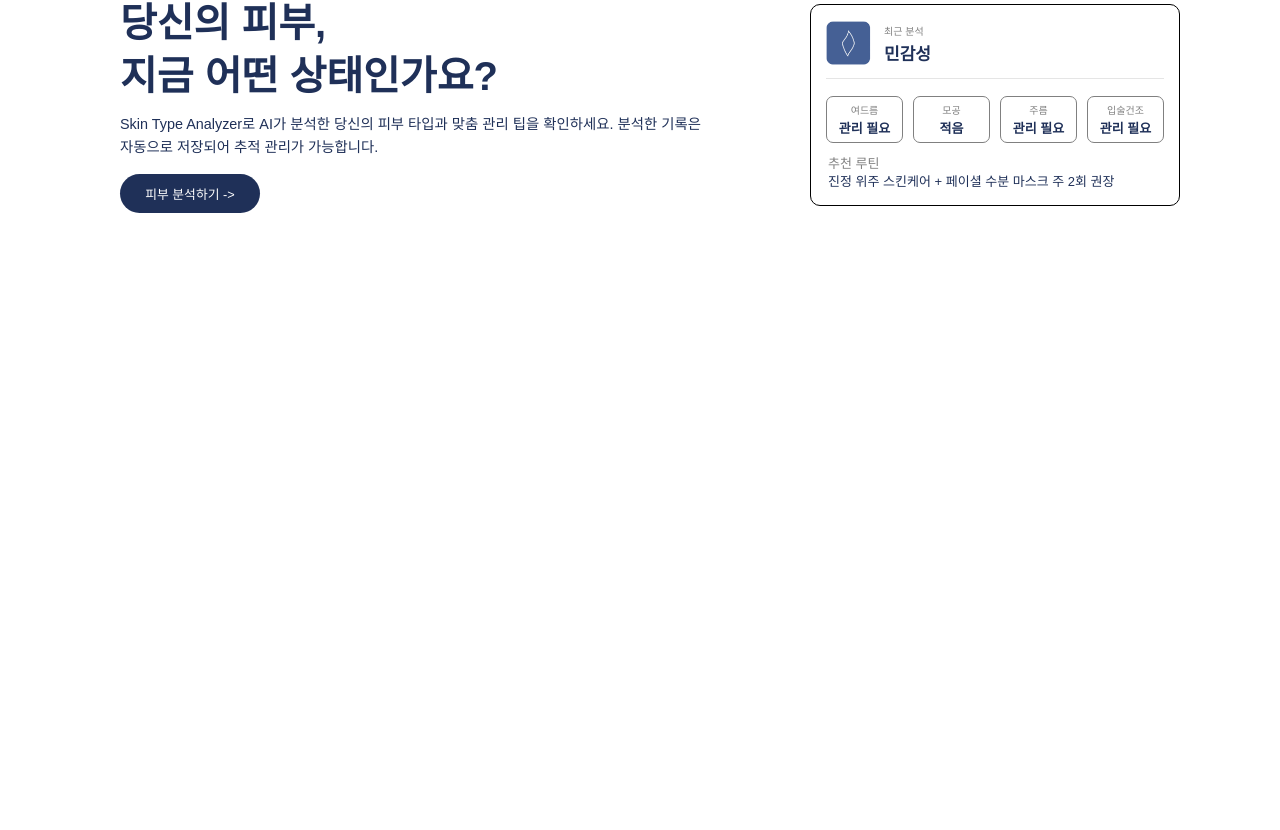
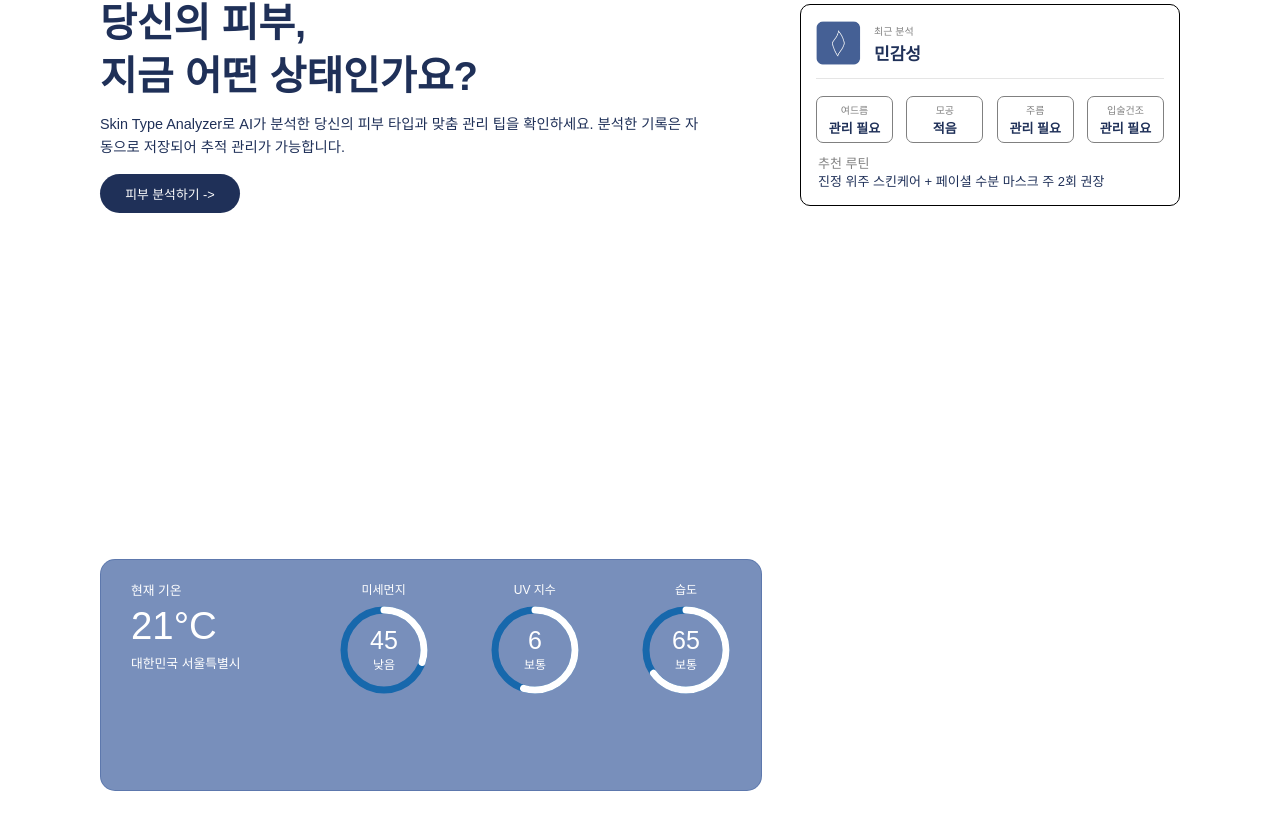
Before and after one commit to tab-captains/RE-Skin-fe, a React (Vite) app: page / in a window 1280 px wide. Shown: the part 260-1090 px from the top of the page. Before the commit the page ends 800 px from the top, so only its background shows below. Built offline with nearby package versions, Linux system fonts and the light colour scheme.

Commit message:
design: 날씨 컴포넌트 UI 구성

```diff
--- a/src/features/common/colors.js
+++ b/src/features/common/colors.js
@@ -4,6 +4,7 @@ const colors= {
   point:"#1768AC",
   profile:"#446095",
   background: "#FFFFFF",
+  weather: "rgba(87, 115, 170, 0.8)",
   box:"#EBEEF2",
   logo:"#FFFFFF"
 };
--- /dev/null
+++ b/src/features/main/components/BottomSection.jsx
@@ -0,0 +1,11 @@
+import styled from "styled-components";
+import colors from "../../common/colors";
+import WeatherCard from "./WeatherCard";
+const BottomSection = () => {
+
+  return(
+      <WeatherCard />
+  );
+};
+
+export default BottomSection;
--- /dev/null
+++ b/src/features/main/components/GaugeCircle.jsx
@@ -0,0 +1,71 @@
+import styled from "styled-components";
+
+const GaugeCircle = ({ label, value, max }) => {
+  const percentage = (value / max) * 100;
+
+  let status = "";
+  if (percentage >= 70) status = "높음";
+  else if (percentage >= 40) status = "보통";
+  else status = "낮음";
+
+  return (
+    <Wrapper>
+      <Label>{label}</Label>
+      <svg width="90" height="90">
+        <circle
+          cx="45"
+          cy="45"
+          r="40"
+          stroke="#1768AC"
+          strokeWidth="7"
+          fill="none"
+        />
+        <circle
+          cx="45"
+          cy="45"
+          r="40"
+          stroke="white"
+          strokeWidth="7"
+          fill="none"
+          strokeDasharray={2 * Math.PI * 40}
+          strokeDashoffset={(1 - percentage / 100) * 2 * Math.PI * 40}
+          strokeLinecap="round"
+          transform="rotate(-90 45 45)"
+        />
+        <text
+          x="45"
+          y="44"
+          textAnchor="middle"
+          fontSize="25"
+          fill="white"
+        >
+          {value}
+        </text>
+        <text
+          x="45"
+          y="64"
+          textAnchor="middle"
+          fontSize="12"
+          fill="white"
+        >
+          {status}
+        </text>
+      </svg>
+    </Wrapper>
+  );
+};
+
+
+export default GaugeCircle;
+
+const Wrapper = styled.div`
+  display: flex;
+  flex-direction: column;
+  align-items: center;
+`;
+
+const Label = styled.div`
+  margin-bottom: 8px;
+  font-size: 12px;
+  color: white;
+`;
--- a/src/features/main/components/LeftSection.jsx
+++ b/src/features/main/components/LeftSection.jsx
@@ -17,7 +17,7 @@ const LeftSection =()=>{
 const Wrapper=styled.div`
   flex-direction: column;
   text-align:left;
-  padding: 20px;
+  padding: 20px 20px 20px 0;
   max-width: 600px;
 `
 
--- /dev/null
+++ b/src/features/main/components/WeatherCard.jsx
@@ -0,0 +1,67 @@
+import styled from "styled-components";
+import colors from "../../common/colors";
+import GaugeCircle from "./GaugeCircle";
+
+const weatherMock = {
+  city: "대한민국 서울특별시",
+  temperature: 21,
+  uvIndex: 6,
+  pm10: 45,
+  humidity: 65
+};
+
+const WeatherCard = ({weather=weatherMock}) => {
+
+  return(
+    <>
+    <Wrapper>
+      <TextWrapper>
+        <Text>현재 기온</Text>
+        <Temp>{weather.temperature}°C</Temp>
+        <Text>{weather.city}</Text>
+      </TextWrapper>
+    <GaugesWrapper>
+      <GaugeCircle label="미세먼지" value={weather.pm10} max={150} />
+      <GaugeCircle label="UV 지수" value={weather.uvIndex} max={11} />
+      <GaugeCircle label="습도" value={weather.humidity} max={100} />
+    </GaugesWrapper>
+    </Wrapper>
+    <Text>오늘은 미세먼지가 높으니 꼼꼼한 클렌징 잊지 마세요!</Text>
+    </>
+  );
+};
+
+const TextWrapper =styled.div`
+  display: flex;
+  flex-direction: column;
+  gap: 5px;
+`
+const Wrapper = styled.div`
+  width: 600px;
+  height: 190px;
+  padding: 20px 30px;
+  border-radius: 15px;
+  border: 1px solid;
+  border-color: ${colors.weather};
+  background-color:${colors.weather};
+  display: flex;
+  justify-content: space-between;
+`;
+
+const Text = styled.div`
+  font-size: 0.8rem;
+  color: white;
+  margin: 0;
+`;
+
+const Temp = styled.div`
+  font-size: 2.4rem;
+  color: white;
+`;
+
+const GaugesWrapper = styled.div`
+  display: flex;
+  flex: 0.8;
+  justify-content: space-between;
+`;
+export default WeatherCard;
--- a/src/features/main/pages/MainPage.jsx
+++ b/src/features/main/pages/MainPage.jsx
@@ -1,18 +1,30 @@
 import styled from "styled-components";
 import LeftSection from "../components/LeftSection";
 import RightSection from "../components/RightSection";
+import BottomSection from "../components/BottomSection";
 const MainPage=()=>{
   return(
     <Container>
+    <Top>
       <LeftSection />
       <RightSection />
+    </Top>
+    <Bottom>
+      <BottomSection />
+    </Bottom>
     </Container>
   );
 };
 export default MainPage;
 
 
-const Container=styled.div`
+const Container = styled.div`
+  display: flex;
+  flex-direction: column;
+  gap: 50px;
+`;
+
+const Top=styled.div`
   display: flex;
   justify-content: flex-start;
   align-items: center;
@@ -20,3 +32,11 @@ const Container=styled.div`
   min-height: 50vh;
   padding: 120px 100px;
 `
+const Bottom=styled.div`
+  display: flex;
+  justify-content: flex-start;
+  align-items: center;
+  gap: 80px;
+  min-height: 50vh;
+  padding: 0 100px;
+`
```
